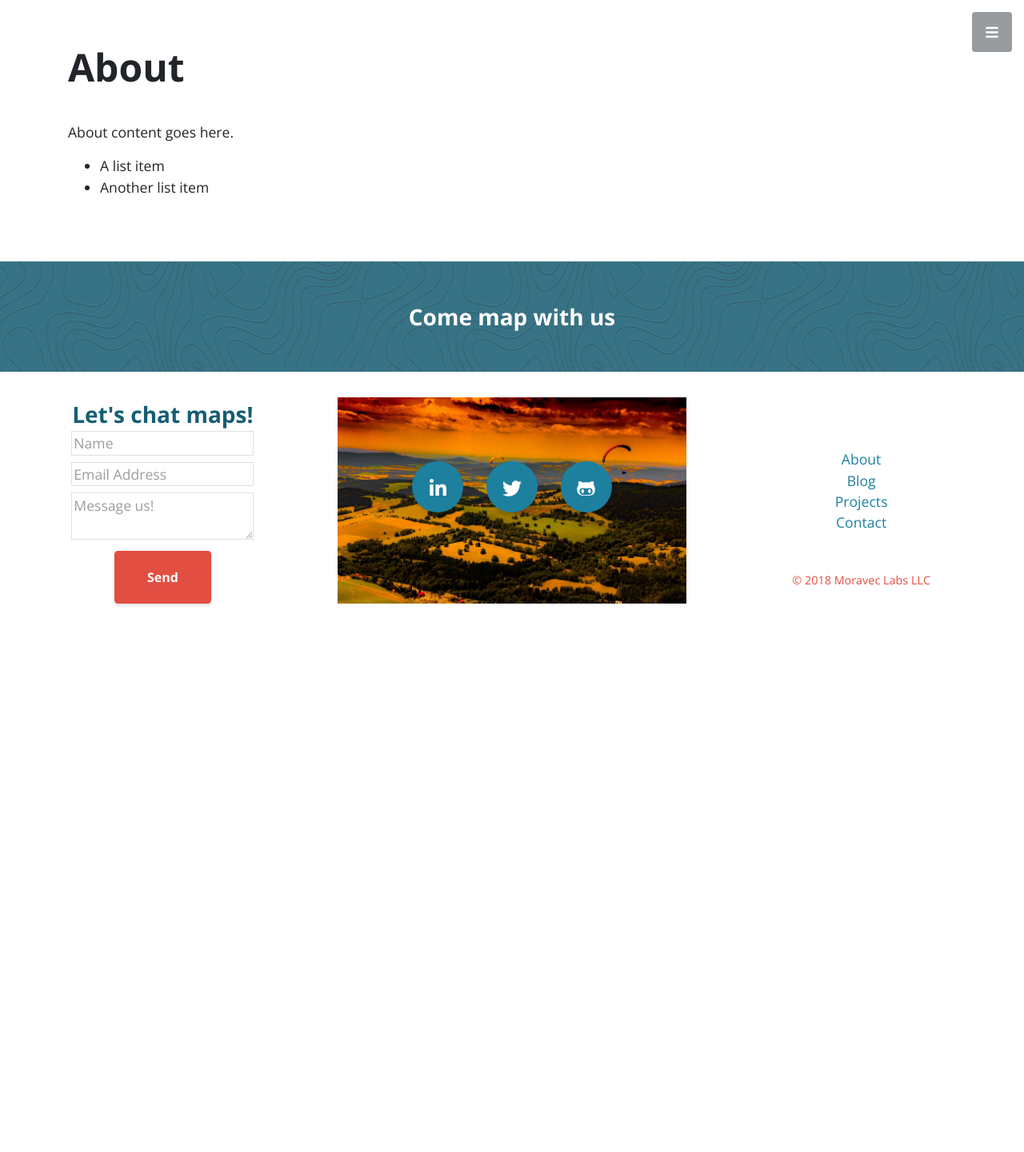
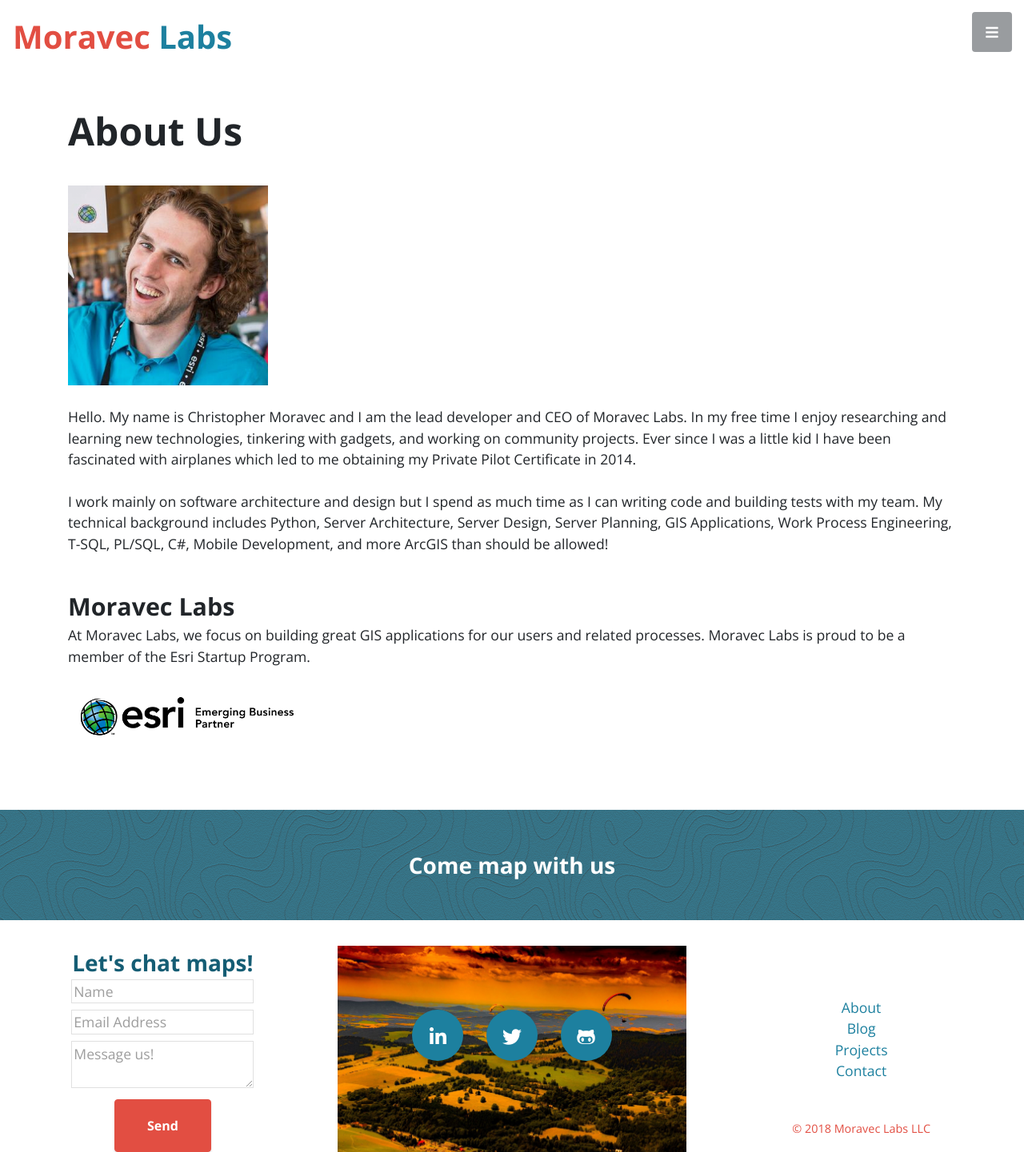
Before and after one commit to Dawnabelle/moravec-site-jekyll, a Jekyll site: the page built from _pages/01_about.md, in a window 1280 px wide. Shown: the whole page at 80% size. Built offline with Jekyll 4.4.1, drawn with Linux system fonts in a browser that asks for light colours; nearby versions of some CDN libraries; some web fonts are replaced; before the commit the page ends 900 px from its top, so only the background shows below that.

Commit message:
added content to about us

```diff
--- a/_layouts/page.html
+++ b/_layouts/page.html
@@ -1,7 +1,11 @@
 ---
 layout: default
 ---
-
+<div>
+    <h1 class="blog-header mb-1">
+        <a href="/index"><span class="color-red">Moravec</span> <span class="color-blue">Labs</span></a>
+    </h1>
+</div>
 <div class="content-section">
   <div class="container">
     <h2>{{ page.title }}</h2>
--- a/_pages/01_about.md
+++ b/_pages/01_about.md
@@ -1,10 +1,14 @@
 ---
 layout: page
-title: About
+title: About Us
 permalink: /about/
 ---
+<img src="/images/christopher-moravec.png" alt="christopher moravec head shot" width="250">
+<br/><br/>
+Hello. My name is Christopher Moravec and I am the lead developer and CEO of Moravec Labs. In my free time I enjoy researching and learning new technologies, tinkering with gadgets, and working on community projects. Ever since I was a little kid I have been fascinated with airplanes which led to me obtaining my Private Pilot Certificate in 2014.<br/><br/>
+I work mainly on software architecture and design but I spend as much time as I can writing code and building tests with my team. My technical background includes Python, Server Architecture, Server Design, Server Planning, GIS Applications, Work Process Engineering, T-SQL, PL/SQL, C#, Mobile Development, and more ArcGIS than should be allowed!<br/><br/>
 
-About content goes here.
-
-* A list item
-* Another list item
+### Moravec Labs
+At Moravec Labs, we focus on building great GIS applications for our users and related processes. Moravec Labs is proud to be a member of the Esri Startup Program.
+<br/><br/>
+<img src="/images/esri-startup.jpg" alt="christopher moravec head shot" width="300">
```
Also changed, not shown: _pages/02_contact.md (+1 -1 lines), images/christopher-moravec.png (added), images/esri-startup.jpg (added).
